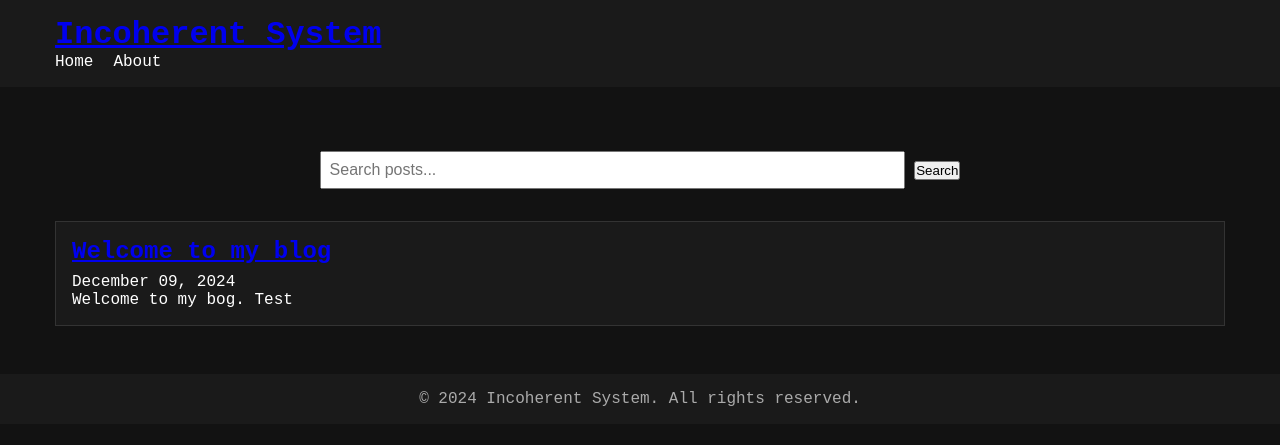
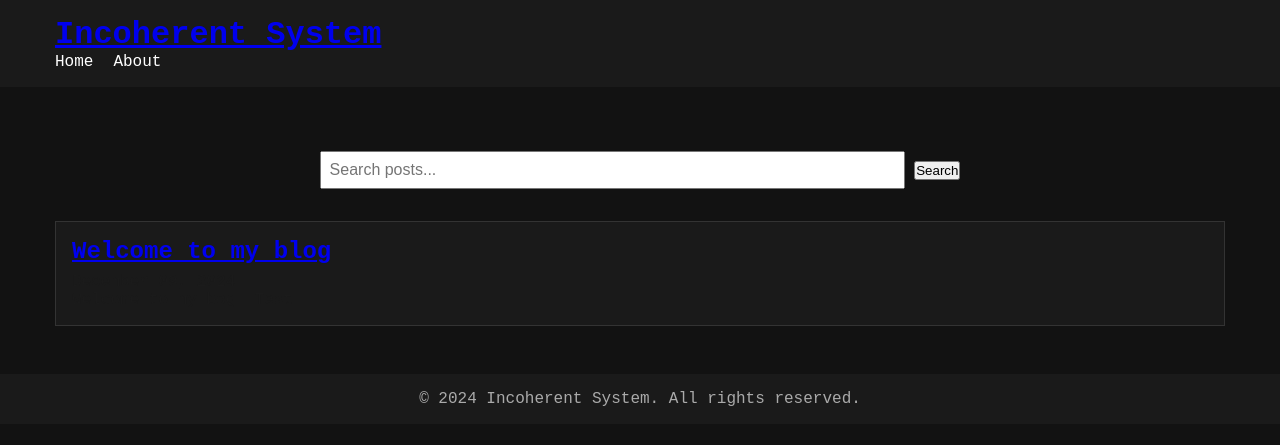
Before and after one commit to SovietOnion1608/sovietonion1608.github.io, a Jekyll site: the page built from index.html, in a window 1280 px wide. Shown: the top 445 px of the page. Built offline with Jekyll 4.4.1, drawn with Linux system fonts in a browser that asks for light colours; the list of posts is cut into pages by our own code.

Commit message:
Update styles.css

```diff
--- a/assets/styles.css
+++ b/assets/styles.css
@@ -8,7 +8,7 @@
 body {
   font-family: Monospace, sans-serif;
   background-color: #121212;
-  color: #fff;
+  color: #1b1b1b;
   margin: 0;
   padding: 0;
 }
```
